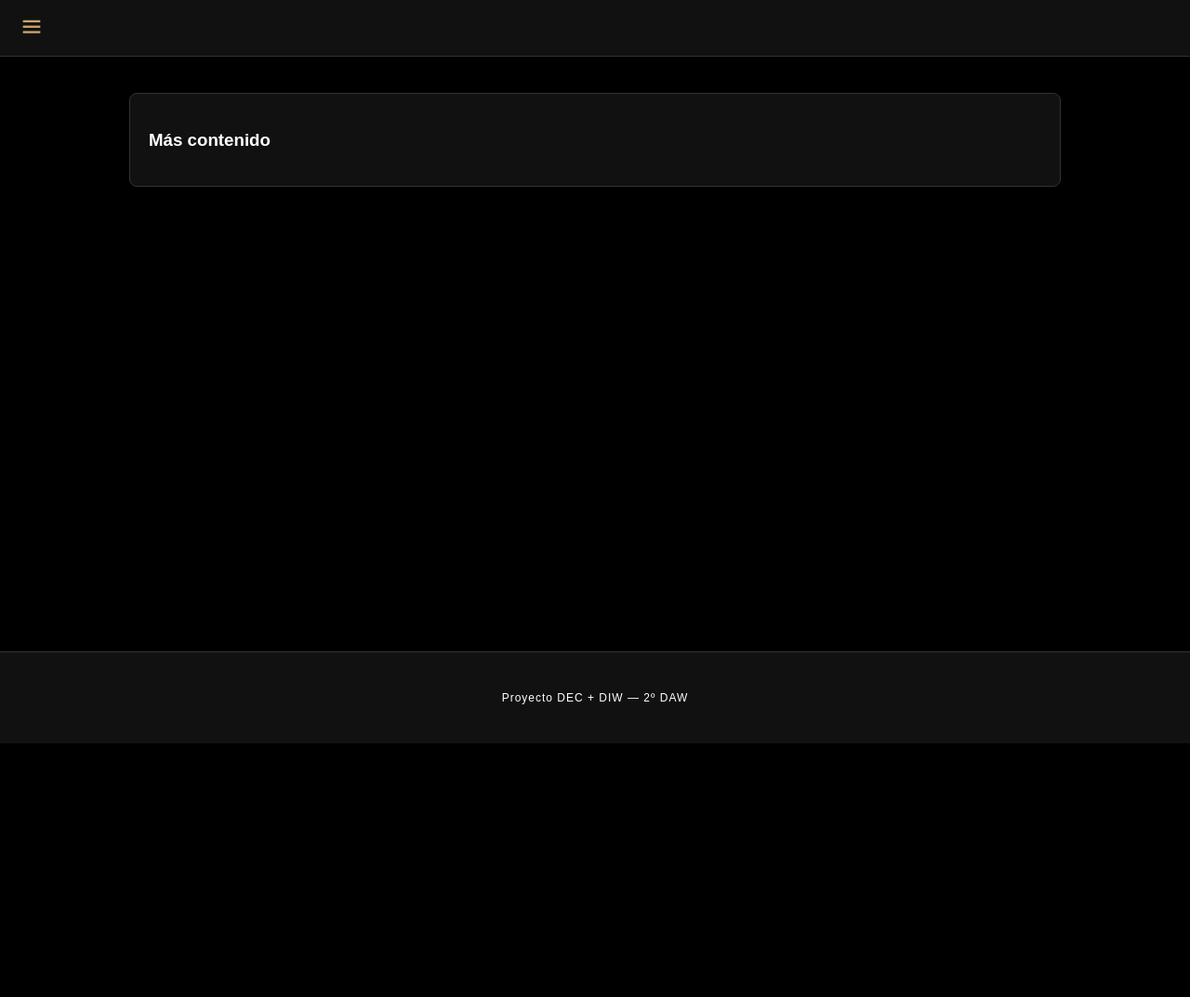
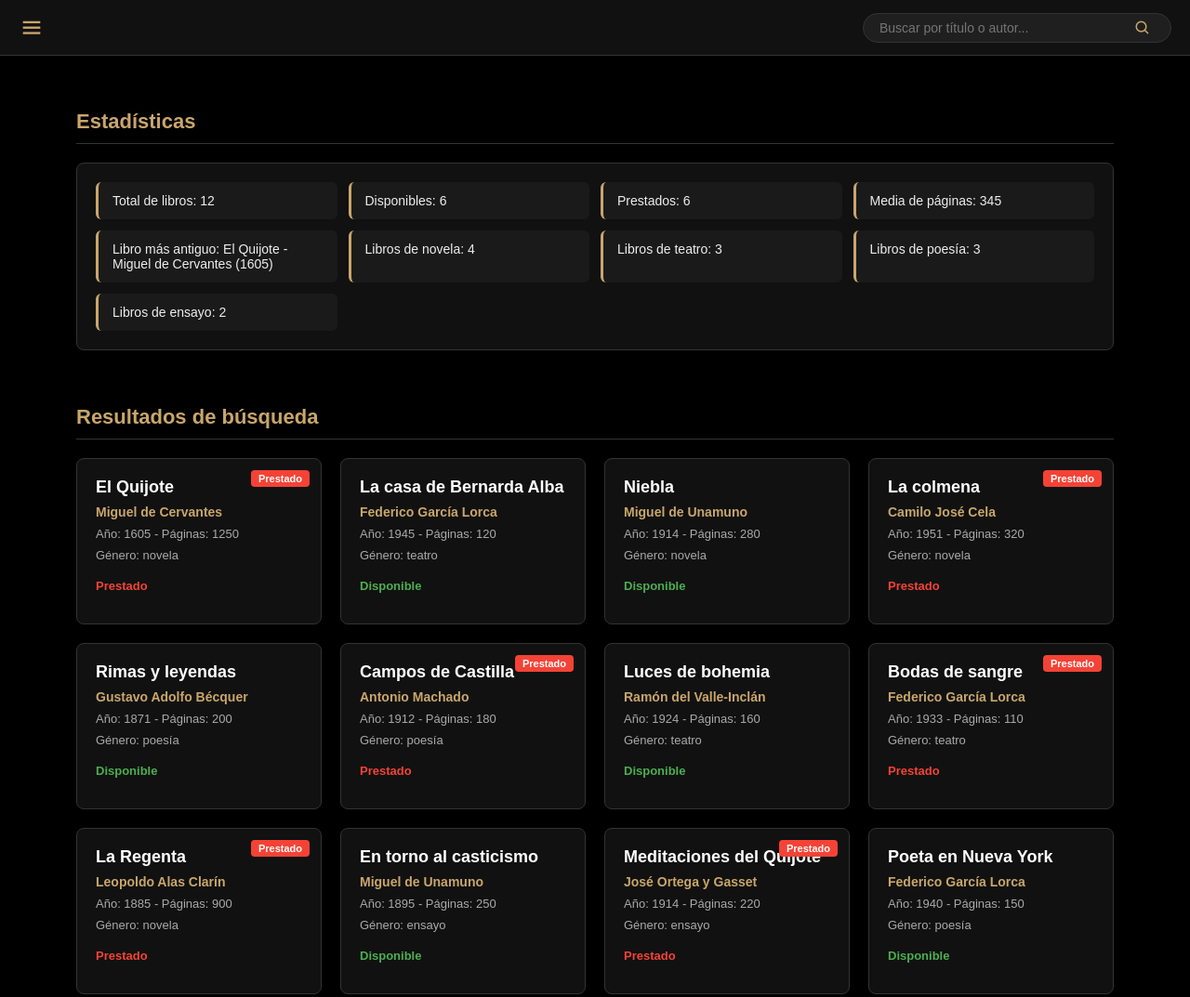
Before and after one commit to danielmutis10-hash/DEC, a plain HTML site: page Proyecto/index.html in a window 1280 px wide. Shown: the top 1073 px of the page at 93% size. Before the commit the page ends 800 px from the top, so only its background shows below. Drawn offline with nearby package versions, Linux system fonts and the light colour scheme.

Commit message:
agragacion de estilo y cambios

```diff
--- a/Proyecto/css/style.css
+++ b/Proyecto/css/style.css
@@ -1,4 +1,8 @@
-html, body{
+html {
+    scroll-behavior: smooth;
+}
+
+html, body {
     height: 100%;
     margin: 0;
     font-family: Arial, sans-serif;
@@ -13,12 +17,13 @@ body {
 }
 
 .main-content {
-    margin-top: 60px; /* Espacio para que no lo tape la navbar */
-    padding: 40px;
+    margin-top: 60px;
+    padding: 40px 20px;
     align-items: center;
     flex: 1;
     display: flex;
     flex-direction: column;
+    gap: 40px;
 }
 
 /* BARRA SUPERIOR ESTÁTICA */
@@ -33,8 +38,22 @@ body {
     justify-content: space-between;
     align-items: center;
     padding: 0 20px;
-    z-index: 9999; /* Siempre por encima */
+    box-sizing: border-box;
+    z-index: 9999;
     border-bottom: 1px solid #333;
+}
+
+.nav-left {
+    display: flex;
+    align-items: center;
+    gap: 15px;
+}
+
+.nav-title {
+    font-size: 18px;
+    font-weight: bold;
+    color: #C9A66B;
+    letter-spacing: 1px;
 }
 
 #menu-btn {
@@ -43,16 +62,49 @@ body {
     cursor: pointer;
 }
 
+/* BARRA DE BÚSQUEDA EN NAVBAR */
+.search-form {
+    display: flex;
+    align-items: center;
+    background-color: #1f1f1f;
+    border: 1px solid #333;
+    border-radius: 20px;
+    padding: 5px 15px;
+    width: 300px;
+    max-width: 50vw;
+}
+
+.search-form input {
+    background: transparent;
+    border: none;
+    color: white;
+    outline: none;
+    width: 100%;
+    font-size: 14px;
+}
+
+.search-form button {
+    background: transparent;
+    border: none;
+    color: #C9A66B;
+    cursor: pointer;
+    font-size: 18px;
+    display: flex;
+    align-items: center;
+}
+
 /* MENÚ LATERAL OCULTO */
 .sidebar {
     position: fixed;
     top: 60px;
-    left: -260px;
-    width: 250px;
+    left: -280px;
+    width: 270px;
     height: calc(100vh - 60px);
     background-color: #1a1a1a;
     transition: all 0.4s ease;
-    z-index: 9999;
+    z-index: 9998;
+    overflow-y: auto;
+    border-right: 1px solid #333;
 }
 
 .sidebar.active {
@@ -60,14 +112,16 @@ body {
 }
 
 .option {
-    padding: 15px 25px;
+    padding: 14px 20px;
     display: flex;
     align-items: center;
-    gap: 15px;
+    gap: 12px;
     cursor: pointer;
     transition: 0.3s;
     text-decoration: none;
     color: white;
+    font-size: 14px;
+    border-bottom: 1px solid #252525;
 }
 
 .option:hover {
@@ -75,20 +129,96 @@ body {
     color: black;
 }
 
-.option span {
-    display: inline-block;
+/* SECCIONES Y TARJETAS DE LIBROS */
+.section {
+    width: 90%;
+    max-width: 1200px;
+    scroll-margin-top: 85px; /* Evita que el navbar fijo tape el título al hacer clic en el sidebar */
 }
 
-.card {
+.seccion-titulo {
+    color: #C9A66B;
+    border-bottom: 1px solid #333;
+    padding-bottom: 10px;
+    margin-bottom: 20px;
+    font-size: 22px;
+}
+
+.rejilla {
+    display: grid;
+    grid-template-columns: repeat(auto-fill, minmax(250px, 1fr));
+    gap: 20px;
+}
+
+.tarjeta {
     background: #111;
     border: 1px solid #333;
     padding: 20px;
-    width: 80%;
-    margin-bottom: 20px;
     border-radius: 8px;
+    position: relative;
+    display: flex;
+    flex-direction: column;
+    gap: 8px;
+    transition: transform 0.2s, border-color 0.2s;
 }
 
-.footer-final{
+.tarjeta:hover {
+    transform: translateY(-4px);
+    border-color: #C9A66B;
+}
+
+.tarjeta-titulo {
+    margin: 0;
+    font-size: 18px;
+    color: #fff;
+}
+
+.tarjeta-autor {
+    margin: 0;
+    color: #C9A66B;
+    font-size: 14px;
+    font-weight: bold;
+}
+
+.tarjeta-datos {
+    margin: 0;
+    font-size: 13px;
+    color: #aaa;
+}
+
+.tarjeta-estado {
+    margin-top: auto;
+    padding-top: 10px;
+    font-size: 13px;
+    font-weight: bold;
+}
+
+.tarjeta.disponible .tarjeta-estado {
+    color: #4caf50;
+}
+
+.tarjeta.prestado .tarjeta-estado {
+    color: #f44336;
+}
+
+.etiqueta {
+    position: absolute;
+    top: 12px;
+    right: 12px;
+    background-color: #f44336;
+    color: white;
+    font-size: 11px;
+    padding: 3px 8px;
+    border-radius: 4px;
+    font-weight: bold;
+}
+
+.vacio {
+    color: #888;
+    font-style: italic;
+}
+
+.footer-final {
     background-color: #111;
     padding: 30px 0;
     border-top: 1px solid #333;
@@ -101,3 +231,24 @@ body {
     color: white;
     letter-spacing: 1px;
 }
+
+.panel-lista {
+    list-style: none;
+    padding: 20px;
+    margin: 0;
+    background: #111;
+    border: 1px solid #333;
+    border-radius: 8px;
+    display: grid;
+    grid-template-columns: repeat(auto-fill, minmax(220px, 1fr));
+    gap: 12px;
+}
+
+.panel-lista li {
+    background: #1a1a1a;
+    padding: 12px 15px;
+    border-radius: 6px;
+    border-left: 3px solid #C9A66B;
+    font-size: 14px;
+    color: #eee;
+}
--- a/Proyecto/index.html
+++ b/Proyecto/index.html
@@ -13,47 +13,28 @@
         <div class="nav-left">
             <i class='bx bx-menu' id="menu-btn"></i>
         </div>
+
+        <form class="search-form" id="search-form"> <!-- Guarda la busqueda para buscarlo-->
+            <input type="text" id="search-input" placeholder="Buscar por título o autor...">
+            <button type="submit" aria-label="Buscar"><i class='bx bx-search'></i></button>
+        </form>
     </header>
 
     <aside class="sidebar" id="sidebar">
-        <nav class="sidebar-nav">
-            <a href="index.html" class="option">
-                <i class='bx bxs-home'></i><span>Inicio</span>
-            </a>
-            <a href="../REBAJAS/REBAJAS.html" class="option">
-                <i class='bx bx-purchase-tag'></i><span>Rebajas</span>
-            </a>
-            <a href="../TEMPORADA/TEMPORADA.html" class="option">
-                <i class='bx bx-calendar'></i><span>Temporada</span>
-            </a>
-            <a href="../CEREMONIA/CEREMONIA.html" class="option">
-                <i class='bx bx-star'></i><span>Ceremonia</span>
-            </a>
-            <a href="../CLASICO/CLASICO.html" class="option">
-                <i class='bx bx-crown'></i><span>Clásico</span>
-            </a>
-            <a href="../CRUZADO/CRUZADO.html" class="option">
-                <i class='bx bx-git-compare'></i><span>Cruzado</span>
-            </a>
-            <a href="../COMPLEMENTOS/COMPLEMENTOS.html" class="option">
-                <i class='bx bxs-component'></i><span>Complementos</span>
-            </a>
-            <a href="../CAMISAS/CAMISAS.html" class="option">
-                <i class='bx bxs-t-shirt'></i><span>Camisas</span>
-            </a>
-        </nav>
+        <nav class="sidebar-nav" id="sidebar-nav"></nav>
     </aside>
 
-    <main class="main-content">
-        <section class="card">
-            <h3>Más contenido</h3>
-        </section>
+    <main class="main-content" id="contenido">
+        <section class="section" id="estadisticas"></section>
     </main>
 
 
     <footer class="footer-final">
         <p>Proyecto DEC + DIW — 2º DAW</p>
     </footer>
+
+    <!--Integraciond e los scripts para el programa-->
     <script src="js/transition.js"></script>
+    <script type="module" src="js/app.js"></script>
 </body>
 </html>
--- a/Proyecto/js/app.js
+++ b/Proyecto/js/app.js
@@ -1,63 +1,99 @@
-import {catalogo} from "./biblioteca.js";
+import { catalogo } from "./biblioteca.js";
 
-function crearElemento(etiqueta, clase, texto){
+function crearElemento(etiqueta, clase, texto) {
     const elemento = document.createElement(etiqueta);
-    if (clase){
+    if (clase) {
         elemento.classList.add(clase);
     }
 
-    if (texto){
+    if (texto) {
         elemento.textContent = texto;
     }
 
     return elemento;
 }
 
-function crearTarjeta(libro){
+function crearTarjeta(libro) {
     const tarjeta = crearElemento("article", "tarjeta");
     tarjeta.classList.add(libro.disponible ? "disponible" : "prestado");
 
-    if (!libro.disponible){
+    if (!libro.disponible) {
         tarjeta.append(crearElemento("span", "etiqueta", "Prestado"));
     }
 
-    tarjeta.append(crearElemento("h3", "tarjeta-titulo", libro.titulo)); //Genera el titulo del libro en una tarjeta
-    tarjeta.append(crearElemento("p", "tarjeta-autor", libro.autor));//Autor del libro en texto
-    tarjeta.append(crearElemento("p", "tarjeta-datos", `Año: ${libro.anio} - Páginas: ${libro.paginas}`)); //Genera el año del libro como sus páginas
-    tarjeta.append(crearElemento("p", "tarjeta-datos", `Género: ${libro.genero}`));// Es el genero de cada uno de los libros
-    tarjeta.append(crearElemento("p", "tarjeta-estado", libro.disponible ? "Disponible" : "Prestado")); //Retorna Disponible o ptrestado segun el estado
+    tarjeta.append(crearElemento("h3", "tarjeta-titulo", libro.titulo));
+    tarjeta.append(crearElemento("p", "tarjeta-autor", libro.autor));
+    tarjeta.append(crearElemento("p", "tarjeta-datos", `Año: ${libro.anio} - Páginas: ${libro.paginas}`));
+    tarjeta.append(crearElemento("p", "tarjeta-datos", `Género: ${libro.genero}`));
+    tarjeta.append(crearElemento("p", "tarjeta-estado", libro.disponible ? "Disponible" : "Prestado"));
     return tarjeta;
 }
 
 let contadorSecciones = 0;
 
-function pintarSeccion(titulo, lista){
-    const contenedor = document.getElementById("contenido");
-    contadorSecciones ++;
+function agregarEnlaceSidebar(titulo, idSeccion) {
+    const sidebarNav = document.getElementById("sidebar-nav");
+    const enlace = crearElemento("a", "option");
+    enlace.href = `#${idSeccion}`;
 
-    const seccion = crearElemento("section", "section");
-    seccion.id = `seccion-${contadorSecciones}`;
-    seccion.append(crearElemento("h2", "seccion-titulo", titulo));
+    const span = crearElemento("span", null, titulo);
+    enlace.append(span);
 
-    if (lista.length === 0){
+    enlace.addEventListener("click", () => {
+        document.getElementById("sidebar").classList.remove("active");
+    });
+
+    sidebarNav.append(enlace);
+}
+
+function listasEnSeccion(seccion, lista) {
+    if (lista.length === 0) {
         seccion.append(crearElemento("p", "vacio", "No hay libros en esta sección"));
     } else {
         const rejilla = crearElemento("div", "rejilla");
-        for (const libro of lista){
+        for (const libro of lista) {
             rejilla.append(crearTarjeta(libro));
         }
         seccion.append(rejilla);
     }
-    contenedor.append(seccion);
 }
 
-function mostrarResultado(accion, libro, resultado){//funcion que muestra ek resultado del prestamo
+function pintarSeccion(titulo, lista, idPersonalizado = null) {
+    const contenedor = document.getElementById("contenido");
+    contadorSecciones++;
+
+    const idSeccion = idPersonalizado || `seccion-${contadorSecciones}`;
+    const seccion = crearElemento("section", "section");
+    seccion.id = idSeccion;
+    seccion.append(crearElemento("h2", "seccion-titulo", titulo));
+
+    listasEnSeccion(seccion, lista);
+    contenedor.append(seccion);
+
+    agregarEnlaceSidebar(titulo, idSeccion);
+}
+
+function actualizarBusqueda(texto) {
+    const seccionBusqueda = document.getElementById("seccion-busqueda");
+    if (!seccionBusqueda) return;
+
+    seccionBusqueda.innerHTML = "";
+    const titulo = texto.trim() === ""
+        ? "Resultados de la búsqueda (todos)"
+        : `Resultados de la búsqueda: "${texto}"`;
+
+    seccionBusqueda.append(crearElemento("h2", "seccion-titulo", titulo));
+    const resultados = catalogo.buscar(texto);
+    listasEnSeccion(seccionBusqueda, resultados);
+}
+
+function mostrarResultado(accion, libro, resultado) {
     const texto = resultado ? "correcto" : "no realizado (el libro se encontraba anteriormente en este estado)";
     console.log(`${accion} "${libro.titulo}": ${texto}`);
 }
 
-function simularPrestamo(){
-    const quijote = catalogo.buscar("El Quijote")[0]; //busca su titulo dentro del propio libro
+function simularPrestamo() {
+    const quijote = catalogo.buscar("El Quijote")[0];
     const regenta = catalogo.buscar("La Regenta")[0];
     const colmena = catalogo.buscar("La colmena")[0];
     const bernarda = catalogo.buscar("Bernarda Alba")[0];
@@ -69,22 +105,62 @@ function simularPrestamo(){
     mostrarResultado("Prestar (ya prestado)", quijote, quijote.prestar());
 }
 
-function pintarVistas(){
+function pintarEstadisticas() {
+    const panel = document.getElementById("estadisticas");
+    if (!panel) return;
+
+    const datos = catalogo.estadisticas();
+
+    panel.append(crearElemento("h2", "seccion-titulo", "Estadísticas"));
+    const lista = crearElemento("ul", "panel-lista");
+    lista.append(crearElemento("li", "", `Total de libros: ${datos.total}`));
+    lista.append(crearElemento("li", "", `Disponibles: ${datos.disponibles}`));
+    lista.append(crearElemento("li", "", `Prestados: ${datos.prestados}`));
+    lista.append(crearElemento("li", "", `Media de páginas: ${datos.mediaPaginas}`));
+    lista.append(crearElemento("li", "", `Libro más antiguo: ${datos.masAntiguo.resumen()}`));
+    datos.porGenero.forEach((cantidad, genero) => {
+        lista.append(crearElemento("li", "", `Libros de ${genero}: ${cantidad}`));
+    });
+    panel.append(lista);
+
+    agregarEnlaceSidebar("Estadísticas", "estadisticas");
+}
+
+function pintarVistas() {
+    pintarSeccion("Resultados de búsqueda", catalogo.libros, "seccion-busqueda");
     pintarSeccion("Catálogo completo", catalogo.ordenarPor("titulo"));
     pintarSeccion("Libros disponibles", catalogo.filtrarPorDisponibilidad(true));
     pintarSeccion("Libros prestados", catalogo.filtrarPorDisponibilidad(false));
 
-    for (const genero of catalogo.generos()){
+    for (const genero of catalogo.generos()) {
         pintarSeccion(`Género: ${genero}`, catalogo.filtrarPorGenero(genero));
     }
 
-    pintarSeccion("Los 5 libros más antguos", catalogo.ordenarPor("anio").slice(0,5)); //filtra solo los 5 libros mas antiguos
+    pintarSeccion("Los 5 libros más antiguos", catalogo.ordenarPor("anio").slice(0, 5));
 
     const novelasDisponibles = catalogo
         .filtrarPorGenero("novela")
         .filter((libro) => libro.disponible)
-        .sort((a,b) => a.paginas - b.paginas);
+        .sort((a, b) => a.paginas - b.paginas);
     pintarSeccion("Novelas disponibles ordenadas por páginas", novelasDisponibles);
+}
 
-    pintarSeccion(`Resultados de la búsqueda: "${TEXTO_BUSQUEDA}"`, catalogo.buscar(TEXTO_BUSQUEDA));
-}
+document.addEventListener("DOMContentLoaded", () => {
+    console.table(catalogo.libros);
+    simularPrestamo();
+    pintarEstadisticas();
+    pintarVistas();
+
+    const searchForm = document.getElementById("search-form");
+    const searchInput = document.getElementById("search-input");
+
+    searchForm.addEventListener("submit", (e) => {
+        e.preventDefault();
+        actualizarBusqueda(searchInput.value);
+        document.getElementById("seccion-busqueda").scrollIntoView({ behavior: "smooth" });
+    });
+
+    searchInput.addEventListener("input", (e) => {
+        actualizarBusqueda(e.target.value);
+    });
+});
--- a/Proyecto/js/biblioteca.js
+++ b/Proyecto/js/biblioteca.js
@@ -42,7 +42,7 @@ export class Biblioteca{
     }
 
     buscar(texto){ //Buscar por nombre del autor o por el titulo que se ha buscado
-        const buscado = texto.toLowerCasse();
+        const buscado = texto.toLowerCase();
         return this.libros.filter( //filtrar la busqueda por titulo o autor de libros
             (libro) =>
                 libro.titulo.toLowerCase().includes(buscado) ||
@@ -81,7 +81,7 @@ export class Biblioteca{
     /*devuelve cantida de libros disponibles, prestados, media de paginas, libro más antiguo,
     y número de libros por genero*/
     estadisticas(){
-        const total = this.libros.length();
+        const total = this.libros.length;
         const disponibles = this.filtrarPorDisponibilidad(true).length;
         const totalPaginas = this.libros.reduce((suma, libro) => suma + libro.paginas, 0);
         const mediaPaginas = Math.round(totalPaginas/total);
@@ -89,7 +89,7 @@ export class Biblioteca{
             libro.anio < antiguo.anio ? libro : antiguo);
         const porGenero = new Map();
         for(const l of this.libros){
-            porGenero.set(l.genero, (porGenero.get(l.genero) || 0) = 1);
+            porGenero.set(l.genero, (porGenero.get(l.genero) || 0) + 1);
         }
         return{
             total,
```
